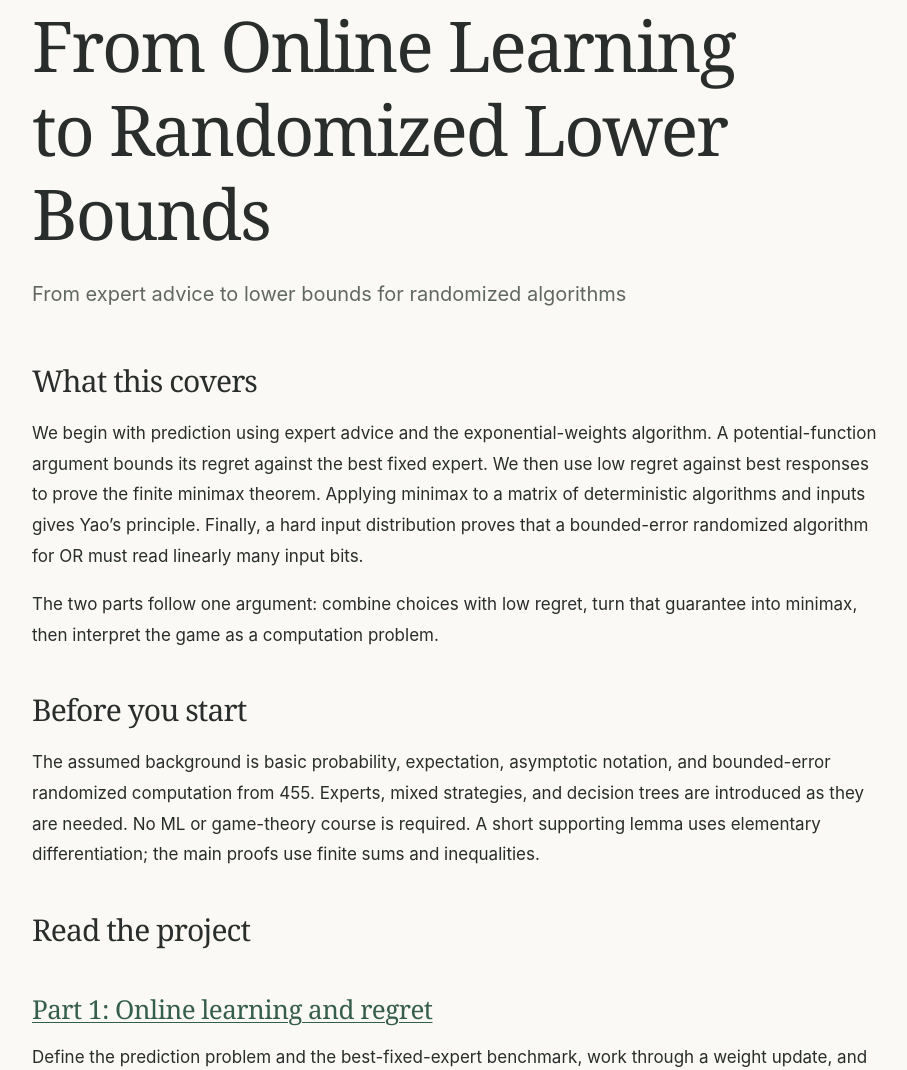
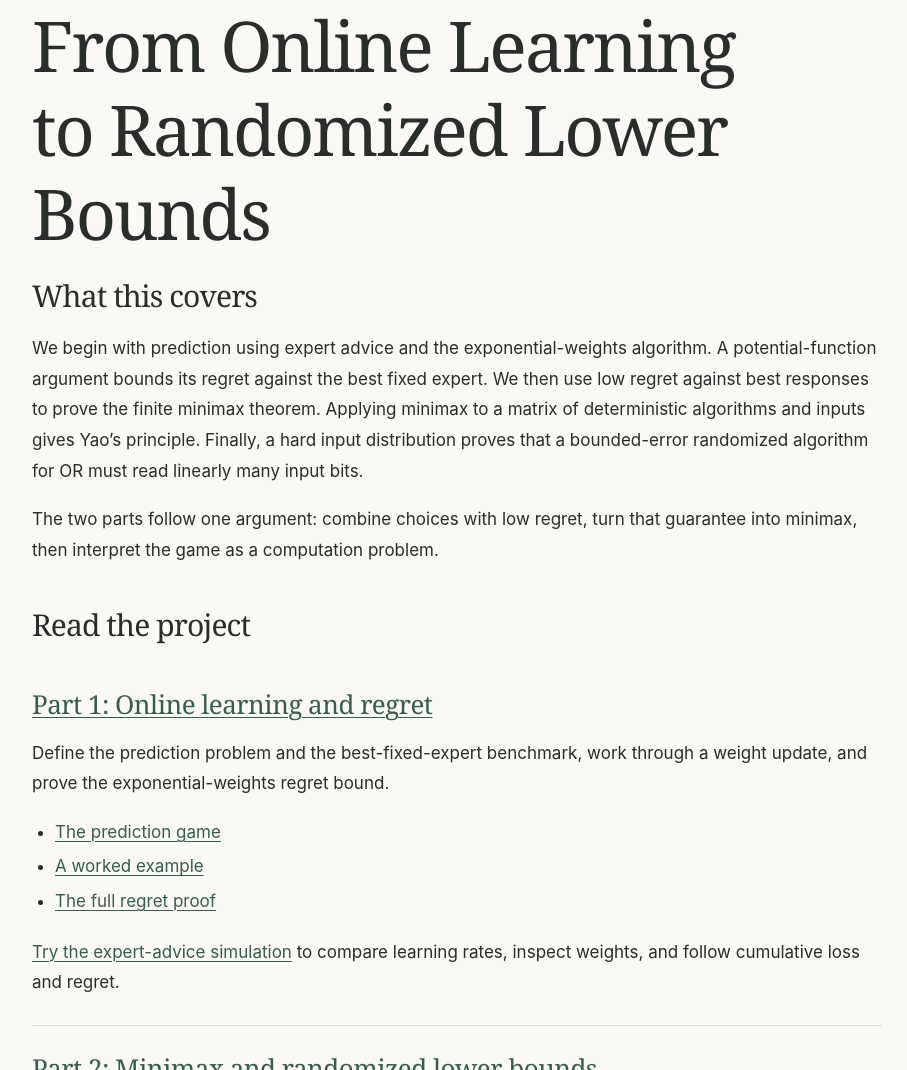
Before and after one commit to siddhant14/online-learning-and-regret, a website: page index.html in a window 1280 px wide. Shown: the part 137-1207 px from the top of the page, without its empty margins (183-1090 px from the left). Drawn offline with Linux system fonts and the light colour scheme.

Commit message:
Remove redundant subtitle and background section from homepage

```diff
--- a/index.html
+++ b/index.html
@@ -13,17 +13,11 @@
 <header class="site-header"><nav aria-label="Main navigation"><a href="index.html" aria-current="page">Overview</a><a href="online-learning.html">Part 1</a><a href="minimax.html">Part 2</a><a href="simulation.html">Simulation</a><a href="references.html">References</a></nav></header>
 <main id="main" class="project-page">
 <h1>From Online Learning<br>to Randomized Lower Bounds</h1>
-<p class="subtitle">From expert advice to lower bounds for randomized algorithms</p>
 
 <section class="background" aria-labelledby="about-title">
 <h2 id="about-title">What this covers</h2>
 <p>We begin with prediction using expert advice and the exponential-weights algorithm. A potential-function argument bounds its regret against the best fixed expert. We then use low regret against best responses to prove the finite minimax theorem. Applying minimax to a matrix of deterministic algorithms and inputs gives Yao’s principle. Finally, a hard input distribution proves that a bounded-error randomized algorithm for OR must read linearly many input bits.</p>
 <p>The two parts follow one argument: combine choices with low regret, turn that guarantee into minimax, then interpret the game as a computation problem.</p>
-</section>
-
-<section class="background" aria-labelledby="background-title">
-<h2 id="background-title">Before you start</h2>
-<p>The assumed background is basic probability, expectation, asymptotic notation, and bounded-error randomized computation from 455. Experts, mixed strategies, and decision trees are introduced as they are needed. No ML or game-theory course is required. A short supporting lemma uses elementary differentiation; the main proofs use finite sums and inequalities.</p>
 </section>
 
 <section id="outline" aria-labelledby="outline-title">
```
Also changed, not shown: README.md.
